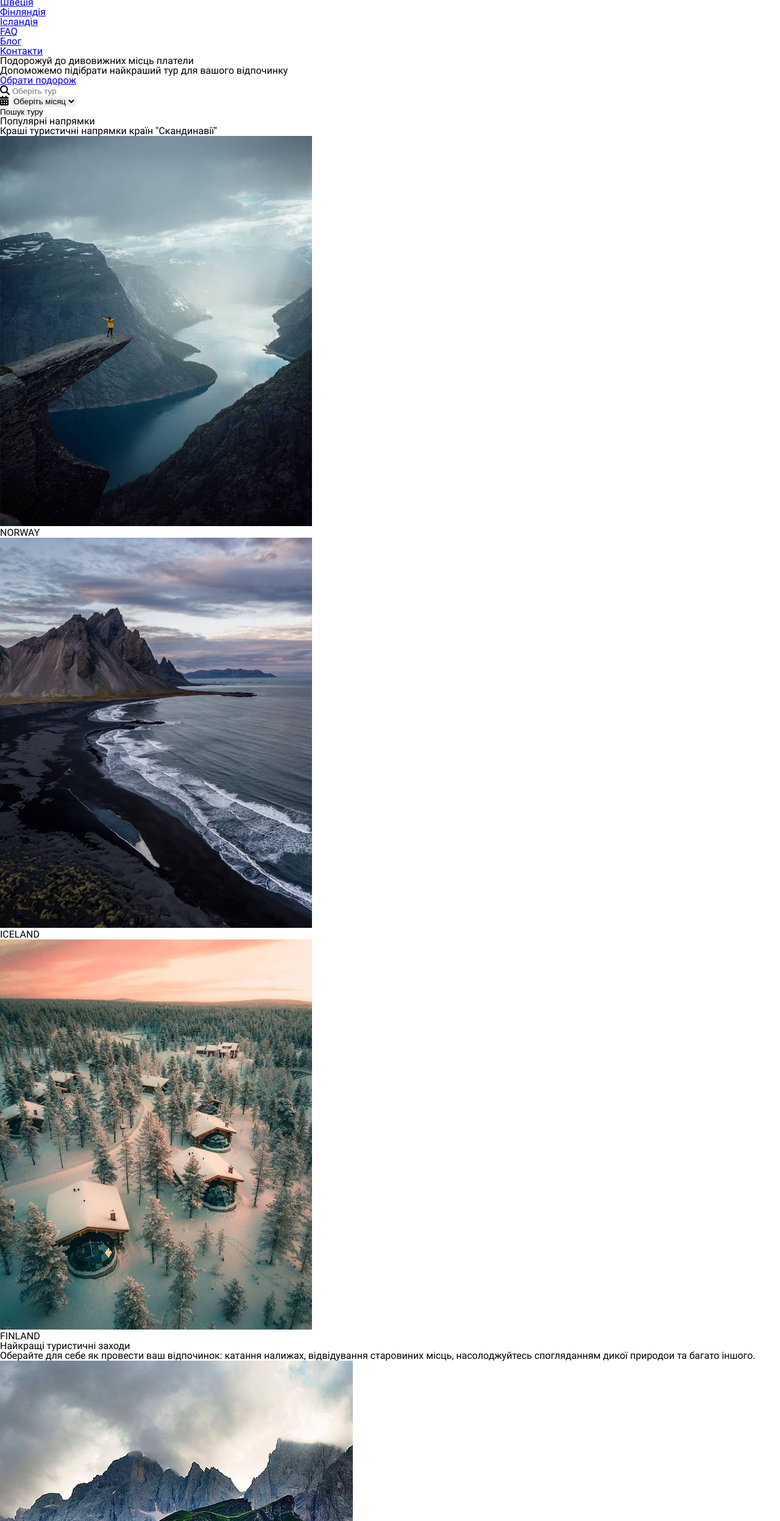
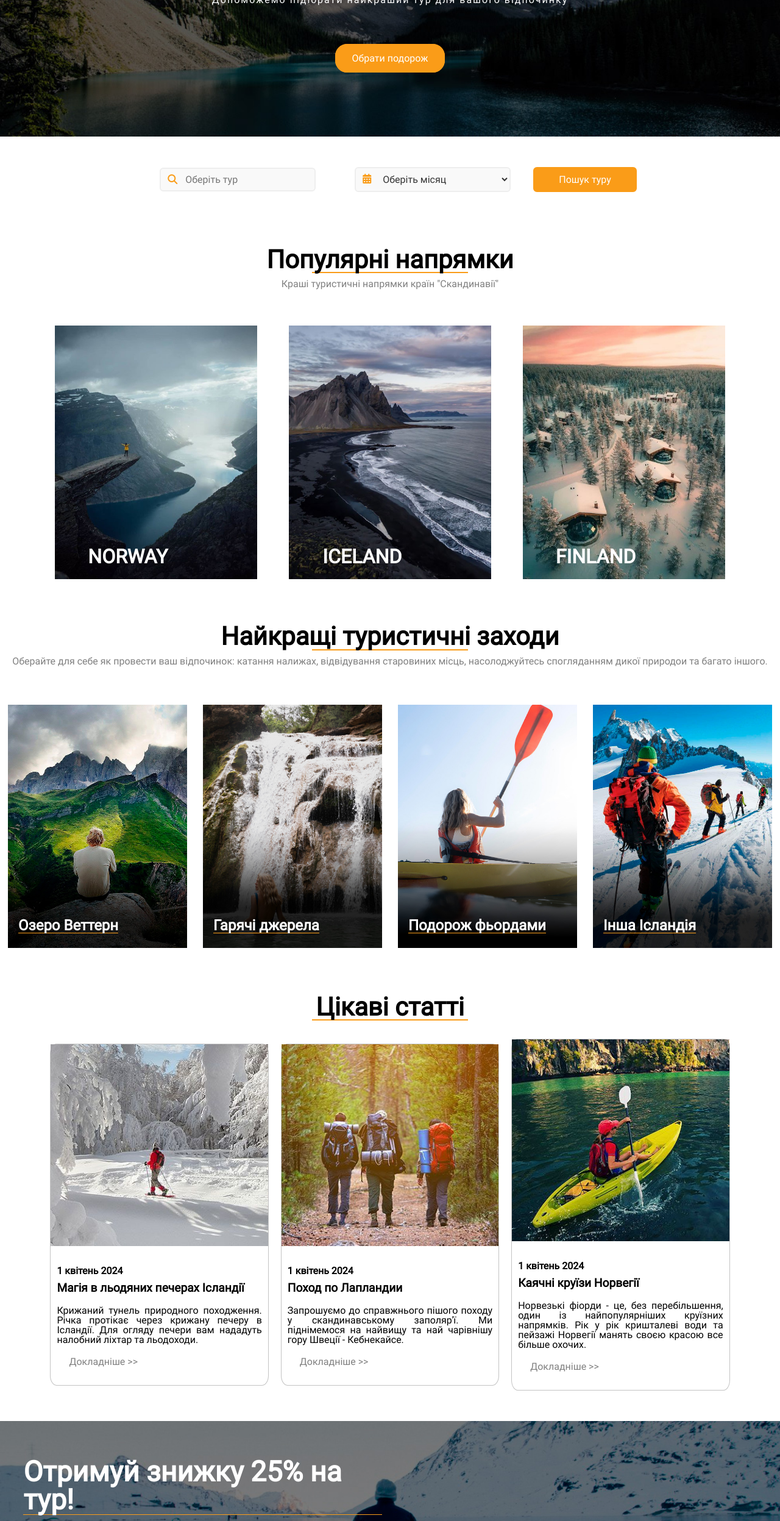
Before and after one commit to SofiaCherni/homework06, a plain HTML site: page index.html in a window 1280 px wide. Shown: the part 305-2800 px from the top of the page at 61% size. Drawn offline with Linux system fonts and the light colour scheme.

Commit message:
filled out style.css

```diff
--- a/css/style.css
+++ b/css/style.css
@@ -6,3 +6,373 @@
 body {
     font-family: "Roboto Regular";
 }
+
+input, select {
+    font-family: "Roboto Regular";
+    font-size: 1rem;
+}
+
+a {
+    text-decoration: none;
+    color: #ffffff;
+}
+
+.header-home {
+    background: url(../images/main.jpg);
+    background-position: bottom;
+}
+
+.header-secondary {
+    background: url(../images/Norway_main.jpg);
+    background-position: center;
+}
+
+.header {
+    padding: 30px 0 120px 0;
+    text-align: center;
+    background-size: cover;
+    color: #ffffff;
+}
+
+.destinations-wrap,
+.activities-wrap,
+.blog-wrap,
+.searcform__row,
+.package-info ul,
+.header-wrap,
+.nav {
+    display: flex;
+    align-items: center;
+    justify-content: center;
+}
+
+.nav {
+    justify-content: flex-end;
+}
+
+.logo-wrap {
+    width: 12%;
+}
+
+.menu-wrap {
+    width: 80%;
+}
+
+.nav__item {
+    position: relative;
+    padding: 10px 3%
+}
+
+.nav__item:hover .subnav {
+    display: block;
+}
+
+.subnav {
+    position: absolute;
+    top: 100%;
+    left: 20px;
+    display: none;
+    text-align: left;
+    line-height: 2;
+}
+
+.nav__link,
+.subnav__link {
+    text-transform: uppercase;
+}
+
+.header__heading {
+    padding-top: 150px;
+    font-size: 3.5rem;
+    font-weight: 600;
+}
+
+.header__description {
+    padding: 15px 0 80px 0;
+    letter-spacing: 2px;
+}
+
+.submit,
+.article__heading,
+.article__description,
+.searcform__item,
+.footer__icon,
+.package-info {
+text-align: center;
+}
+
+.submit {
+    border: 2px solid #fa9c18;
+    background: #fa9c18;
+    color: #ffffff;
+}
+
+.submit-header {
+    padding: 12px 2%;
+    border-radius: 20px;
+}
+
+.submit-header:hover {
+    background: #e06d1005;
+}
+
+.article {
+    padding: 40px 0 20px 0;
+}
+
+.article__heading {
+    font-size: 2.6rem;
+    font-weight: 600;
+}
+
+.article__description {
+    padding: 10px 0 50px 0;
+    color: grey;
+}
+
+.destinations__item {
+    position: relative;
+    width: 30%;
+    padding: 10px 2%;
+}
+
+.destinations__item img,
+.activities-wrap__item img,
+.blog-wrap img,
+.article__picture img,
+.logo-wrap img {
+    width: 100%;
+}
+
+.destinations__item:hover img,
+.activities-wrap__item:hover img,
+.blog-wrap__item:hover {
+    transform: scale(1.05);
+    box-shadow: 1px 1px 10px 2px rgb(185, 185, 185);
+}
+
+.destinations__heading {
+    position: absolute;
+    top: 85%;
+    right: 45%;
+    font-size: 2rem;
+    font-weight: 600;
+    color: #ffffff;
+}
+
+.searcform__item {
+    padding: 50px 0;
+}
+
+.searcform__item select,
+.searcform__item input {
+    width: 80%;
+    margin-right: 10px;
+    padding: 8px 1%;
+    padding-left: 40px;
+    background: rgba(0, 0, 0, .025);
+    border: solid 2px #eeeeee;
+    border-radius: 6px;
+    color: #333;
+}
+
+.submit-search {
+    padding: 9px 40px;
+    border-radius: 6px;
+}
+
+.submit-search:hover {
+    background-color: #fa9c1873;
+    cursor: pointer;
+}
+
+.fa-magnifying-glass,
+.fa-calendar-days {
+    position: absolute;
+    top: 61px;
+    left: 40px;
+    color: #fa9c18;
+}
+
+.activities-wrap__item,
+.searcform__item {
+    position: relative;
+    width: 25%;
+}
+
+.activities-wrap__item {
+    padding: 1%;
+}
+
+.activities-wrap__heading {
+    position: absolute;
+    top: 85%;
+    left: 30px;
+    border-bottom: 1px solid #fa9c18;
+    color: #ffffff;
+}
+
+.blog-wrap__item {
+    width: 28%;
+    margin: 30px 10px;
+    border: 1px solid #acacacb6;
+    border-radius: 3%;
+}
+
+.blog-wrap__text-info {
+    padding: 10px;
+    text-align: justify;
+}
+
+.blog-wrap__heading {
+    padding: 10px 0 20px 0;
+    font-size: 1.2rem;
+    font-weight: 600;
+}
+
+.blog-wrap__link {
+    display: block;
+    padding: 20px;
+    text-decoration: none;
+    color: grey;
+}
+
+.blog-wrap__link:hover {
+    color: #fa9c18;
+}
+
+.blog-wrap__data {
+    padding-top: 20px;
+    font-weight: 600;
+}
+
+.sale {
+    background: url(../images/frozen_blue.jpg);
+    background-size: cover;
+    background-position: center;
+}
+
+.article-sale {
+    width: 52%;
+    padding: 60px 3%;
+    color: #ffffff;
+}
+
+.email-sale {
+width: 70%;
+padding: 8px 0 8px 40px;
+background: rgba(240, 240, 240, 0.178);
+border: 2px solid #eeeeee;
+border-radius: 6px;
+}
+
+.article-sale__heading {
+    display: inline-block;
+    font-size: 2.9rem;
+    font-weight: 600;
+    border-bottom: 1px solid #fa9c18;
+}
+
+.article-sale__description {
+    padding: 20px 0 30px 0;
+    text-align: justify;
+}
+
+.footer {
+    margin: 0 auto;
+    padding: 60px 10% 30px;
+    line-height: 1rem;
+    background: rgb(0, 0, 0);
+}
+
+.footer__row {
+    display: flex;
+    justify-content: space-between;
+    color: #ffffff;
+}
+
+.footer__item,
+.footer__item--spesial,
+.article__picture {
+    width: 30%;
+}
+
+.footer__item--spesial{
+    text-align: end;
+}
+
+.footer__heading {
+    padding: 0 10px 20px;
+    font-weight: 600;
+}
+
+.footer__info li {
+    line-height: 1.5;
+}
+
+hr {
+    height: 1px;
+    margin: 10px 0;
+    border: none;
+    background-color: #fdfdfd;
+}
+
+.fa-solid {
+    font-size: 1rem;
+    color: #fa9c18;
+}
+
+.article__heading::after {
+    display: block;
+    width: 20%;
+    margin: 0 auto;
+    content: '';
+    height: 2px;
+    background-color: #fa9c18;
+}
+
+.back-to-top {
+    position: fixed;
+    right: 15px;
+    bottom: 15px;
+    display: none;
+    width: 45px;
+    height: 45px;
+    font-size: 20px;
+    line-height: 45px;
+    text-align: center;
+    transition: color 0.3s;
+    z-index: 99;
+    border-radius: 100%;
+    background-color: #fa9c18;
+    color: #ffffff;
+}
+
+.article__info {
+    display: flex;
+    padding: 50px 3%;
+}
+
+.article__text {
+    width: 70%;
+    padding: 0 20px;
+    text-align: justify;
+    text-indent: 40px;
+    line-height: 1.5;
+}
+
+.package-info {
+    padding: 10px 0;
+}
+
+.article__titel,
+.activities-wrap__heading,
+.footer__icon a {
+    font-size: 1.5rem;
+    font-weight: 600;
+}
+
+.package-info-special {
+    font-size: 1.5rem;
+    padding-bottom: 15px;
+}
```
